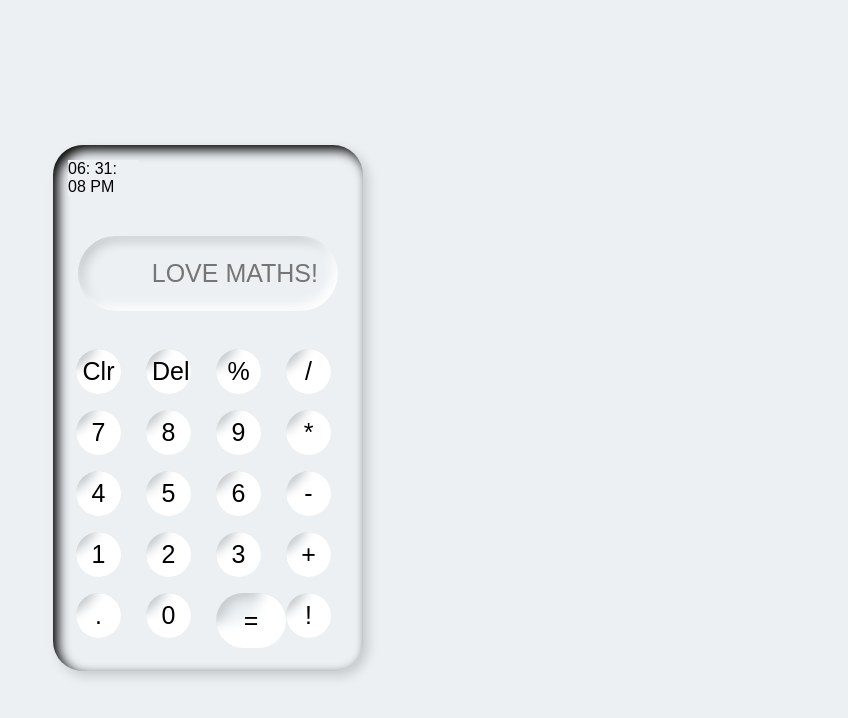
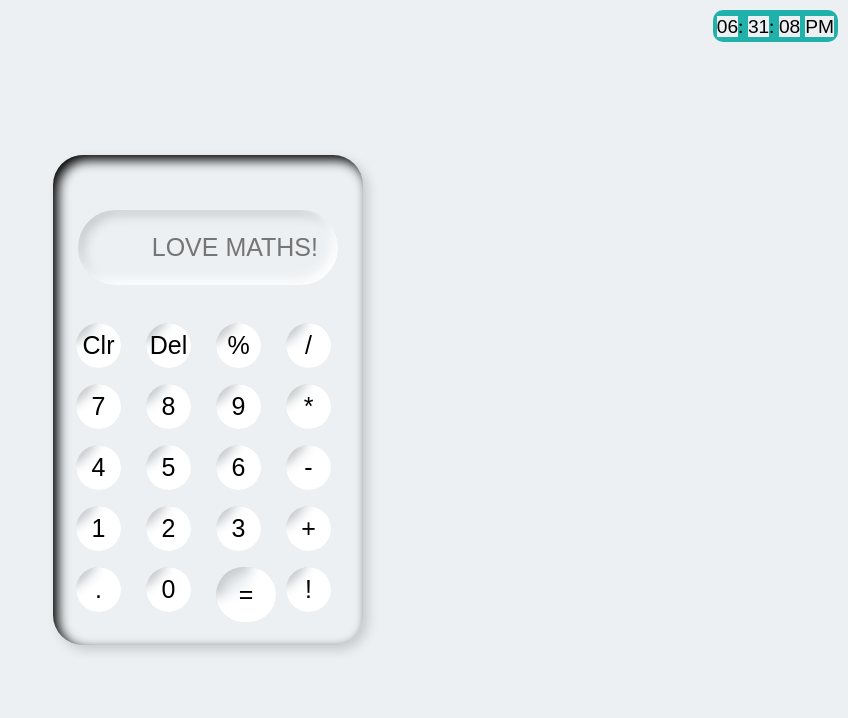
Before and after one commit to srikanth-rl/Calculator, a plain HTML site: page index.html in a window 1280 px wide. Shown: the whole page, without its empty margins (432-1280 px from the left). Drawn offline with Linux system fonts and the light colour scheme.

Commit message:
Update style.css

```diff
--- a/style.css
+++ b/style.css
@@ -1,9 +1,10 @@
 * {
-    margin: 1;
-    padding: 1;
+    margin: 0;
+    padding: 0;
     box-sizing: border-box;
     background-color: #ecf0f3;
-    font-family: sans-serif;
+    font-family: Arial, sans-serif;
+    /* Added a more specific font stack */
     outline: none;
 }
 
@@ -48,13 +49,33 @@ button {
     border: none;
     border-radius: 50%;
     color: black;
-    border-color: red;
     font-size: 25px;
     margin: 8px;
+    cursor: pointer;
+    /* Added to indicate interactivity */
+    transition: background-color 0.3s ease;
+    /* Added for a smooth hover effect */
+}
+
+button:hover {
+    background-color: #d4d8da;
+    /* Adjust as per your design */
 }
 
 .equal {
-    width: 70px;
+    width: 60px;
     height: 55px;
     border-radius: 35px;
 }
+
+.clock {
+    position: absolute;
+    top: 10px;
+    right: 10px;
+    font-size: larger;
+    font-family: 'Trebuchet MS', 'Lucida Sans Unicode', 'Lucida Grande', 'Lucida Sans', Arial, sans-serif;
+    background-color: lightseagreen; /* Set the background color to the desired green */
+    padding: 4px;
+    border-radius: 10px;
+    color: black;
+}
```
